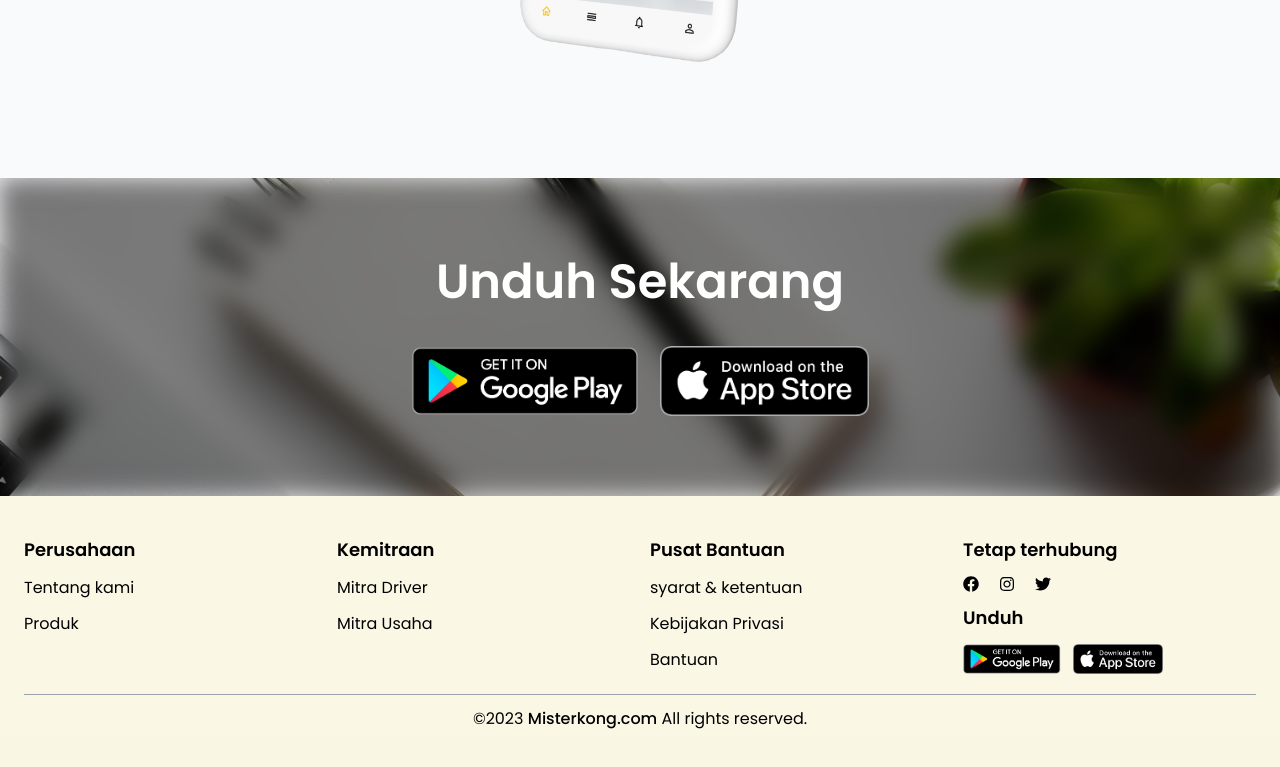
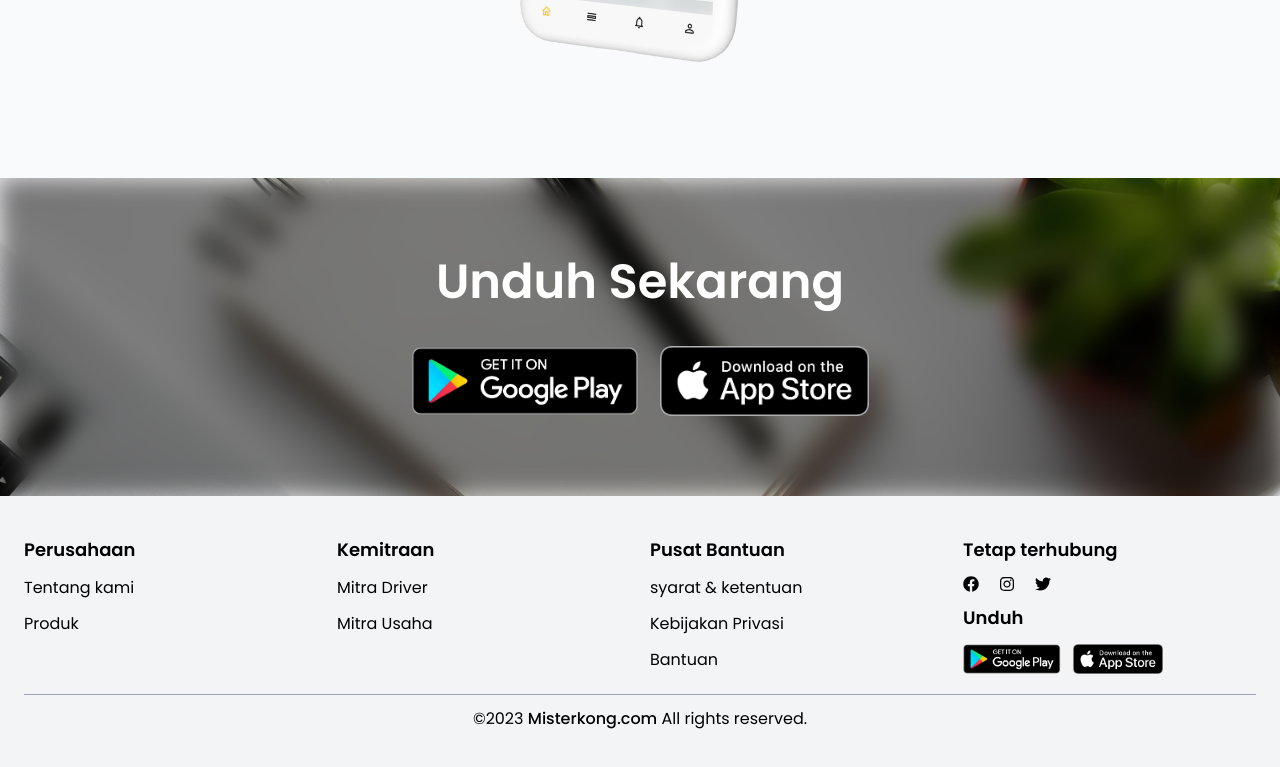
Before and after one commit to syhbandi/misterkong-front-end, a React (Vite) app: page / in a window 1280 px wide. Shown: the part 4598-5365 px from the top of the page. Built offline with nearby package versions, Linux system fonts and the light colour scheme.

Commit message:
tipis tipis footer

```diff
--- a/src/components/Footer/index.tsx
+++ b/src/components/Footer/index.tsx
@@ -20,7 +20,7 @@ const socialLink = [
 
 const Footer = () => {
   return (
-    <footer className="py-10 bg-kong bg-opacity-10 font-poppins">
+    <footer className="py-10 bg-gray-100 font-poppins ">
       <div className="container mx-auto max-w-7xl px-6">
         <div className="grid grid-cols-1 md:grid-cols-4 gap-5 pb-5 border-b border-gray-400">
           <div className="flex flex-col gap-3">
```
